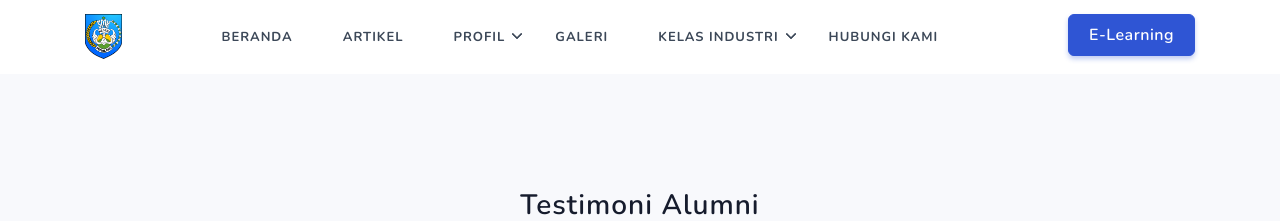
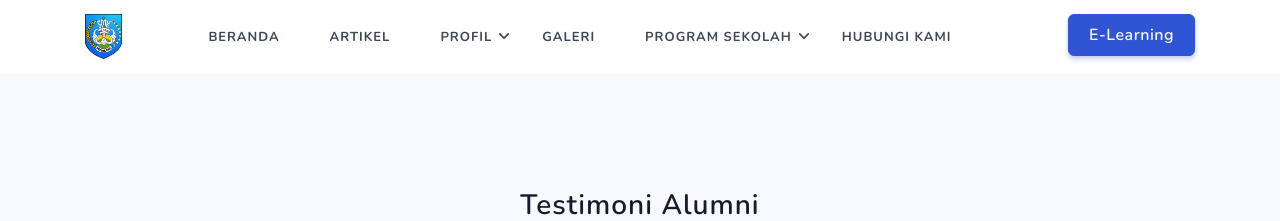
Before and after one commit to smkn1pml/website, a Jekyll site: the page built from pages/testimonial.md, in a window 1280 px wide. Shown: the top 221 px of the page. Built offline with Jekyll 4.4.1, drawn with Linux system fonts in a browser that asks for light colours; comment, search, counter and statistics services are not loaded.

Commit message:
Update Menu Navigasi “navbar”

```diff
--- a/_data/menus/navbar.yml
+++ b/_data/menus/navbar.yml
@@ -21,7 +21,7 @@ items:
   - title: Galeri
     url: /gallery/
     children: null
-  - title: Kelas Industri
+  - title: Program Sekolah
     url: "#"
     children:
       - title: Mikrotik Academy
```
